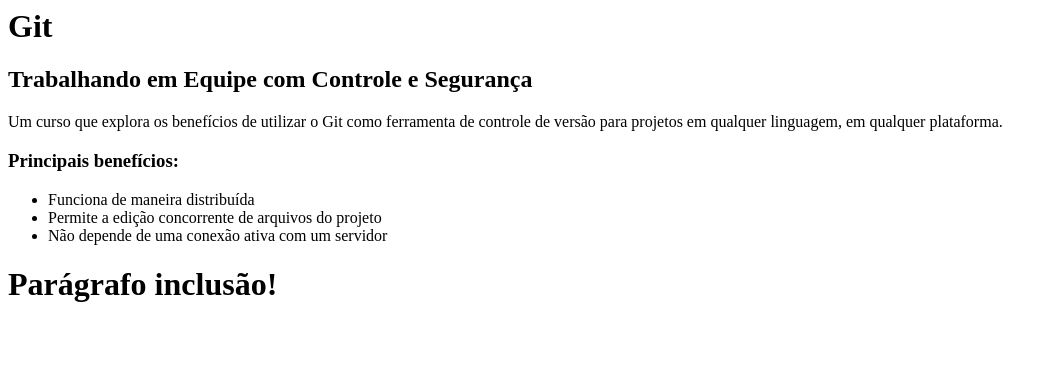
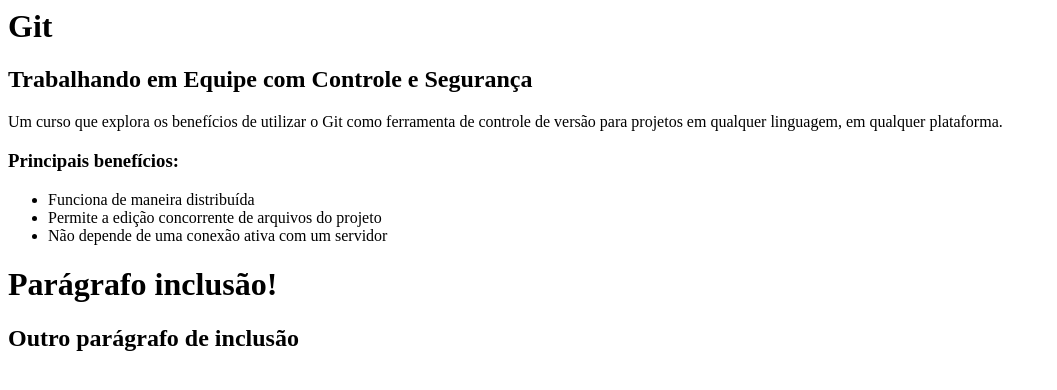
Before and after one commit to gabrielademiranda/curso-git, a plain HTML site: page index.html in a window 1280 px wide. Shown: the whole page, without its empty margins (0-1057 px from the left). Drawn offline with Linux system fonts and the light colour scheme.

Commit message:
Inserção de outro parágrafo

```diff
--- a/index.html
+++ b/index.html
@@ -15,5 +15,6 @@
         </ul>
 
 	<h1>Parágrafo inclusão!</h1>
+	<h2> Outro parágrafo de inclusão </h2>
     </body>
 </html>
```
